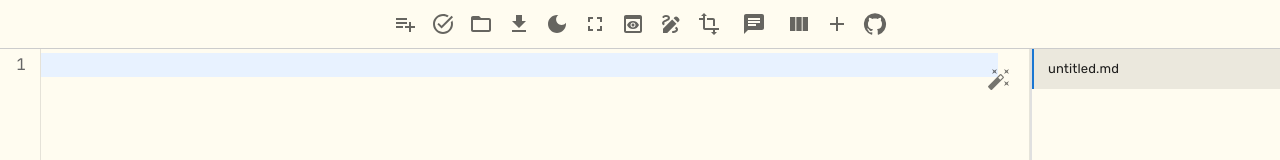
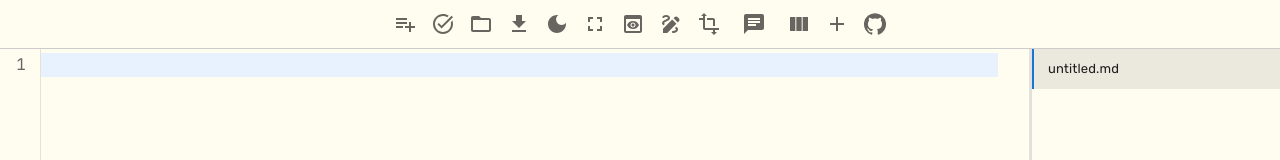
Before and after one commit to tchowdary/notepad-web, a React (Vite) app: page / in a window 1280 px wide. Shown: the top 160 px of the page. Built offline with nearby package versions, Linux system fonts and the light colour scheme.

Commit message:
Remove text improver from code mirror and update the prompt.

```diff
--- a/src/components/Editor.jsx
+++ b/src/components/Editor.jsx
@@ -20,13 +20,9 @@ import 'codemirror/addon/fold/brace-fold';
 import 'codemirror/addon/fold/indent-fold';
 import 'codemirror/addon/fold/comment-fold';
 import 'codemirror/addon/fold/foldgutter.css';
-import { Box, IconButton, Tooltip, Menu, MenuItem } from '@mui/material';
-import AutoFixHighIcon from '@mui/icons-material/AutoFixHigh';
-import FormatAlignJustifyIcon from '@mui/icons-material/FormatAlignJustify';
+import { Box, Menu, MenuItem } from '@mui/material';
 import MarkdownPreview from './MarkdownPreview';
-import ApiKeyInput from './ApiKeyInput';
 import TipTapEditor from './TipTapEditor';
-import { improveText } from '../utils/textImprovement';
 import { converters } from '../utils/converters';
 
 const Editor = forwardRef(({
@@ -177,29 +173,6 @@ const Editor = forwardRef(({
     handleConverterClose();
   };
 
-  const handleImproveText = async () => {
-    if (improving) return;
-
-    const text = editorInstance?.getSelection() || content;
-    if (!text.trim()) return;
-
-    setImproving(true);
-    try {
-      const improvedText = await improveText(text);
-      if (improvedText) {
-        if (editorInstance?.somethingSelected()) {
-          editorInstance.replaceSelection(improvedText);
-        } else {
-          onChange(improvedText);
-        }
-      }
-    } catch (error) {
-      console.error('Error improving text:', error);
-    } finally {
-      setImproving(false);
-    }
-  };
-
   const options = {
     mode: fileMode,
     theme: darkMode ? 'material' : 'default',
@@ -292,34 +265,6 @@ const Editor = forwardRef(({
         ))}
       </Menu>
 
-      {improving && (
-        <Box
-          sx={{
-            position: 'absolute',
-            top: '50%',
-            left: '50%',
-            transform: 'translate(-50%, -50%)',
-            backgroundColor: 'rgba(0, 0, 0, 0.7)',
-            color: 'white',
-            padding: '10px 20px',
-            borderRadius: '4px',
-          }}
-        >
-          Improving text...
-        </Box>
-      )}
-      {!showPreview && editorType === 'codemirror' && (
-        <Box sx={{ position: 'absolute', top: 10, right: 10, zIndex: 1 }}>
-          <Tooltip title="Improve Text">
-            <IconButton
-              onClick={handleImproveText}
-              disabled={improving}
-            >
-              <AutoFixHighIcon />
-            </IconButton>
-          </Tooltip>
-        </Box>
-      )}
     </Box>
   );
 
--- a/src/utils/textImprovement.js
+++ b/src/utils/textImprovement.js
@@ -22,9 +22,9 @@ export async function improveText(text) {
             {
               type: "text",
               text:
-                "You are an expert in writing and grammar, tasked with improving the clarity and correctness of a given text. Your goal is to rewrite the provided text, making it grammatically correct and well-formatted while preserving its original meaning.\n\nHere is the text to rewrite:\n\n<text_to_rewrite>\n" +
+                "Your task is to take the text provided and rewrite it into a clear, grammatically correct version while preserving the original meaning as closely as possible. Correct any spelling mistakes, punctuation errors, verb tense issues, word choice problems, and other grammatical mistakes. Skip the commentary, and only rewrite the text.\n\nHere is the text to rewrite:\n\n<text_to_rewrite>\n" +
                 text +
-                "\n</text_to_rewrite>\n\nPlease follow these steps to improve the text:\n\n1. Read and analyze the provided text carefully.\n\n2. In your internal analysis, consider the following aspects:\n   - Spelling mistakes\n   - Punctuation errors\n   - Verb tense issues\n   - Word choice problems\n   - Other grammatical mistakes\n   - Formatting needs (e.g., paragraphs, bullet points)\n   - Tone and style of the original text\n\n3. List out specific examples of errors found in the text.\n\n4. Plan your approach for rewriting the text, including any necessary reorganization.\n\n5. Create a brief outline of the rewritten text.\n\n6. Rewrite the text, making the necessary corrections and improvements. Ensure that you:\n   - Correct all spelling, punctuation, and grammatical errors\n   - Improve clarity and readability\n   - Use appropriate formatting, including paragraphs and bullet points where needed\n   - Preserve the original meaning of the text\n   - Maintain the original tone and style as much as possible\n\n7. Review your rewritten version to ensure it accurately reflects the content and intent of the original text.\n\n8. Present only the final, improved text in your response. Do not include any commentary, explanations, or notes about the changes made.",
+                "\n</text_to_rewrite>\n",
             },
           ],
         },
```
